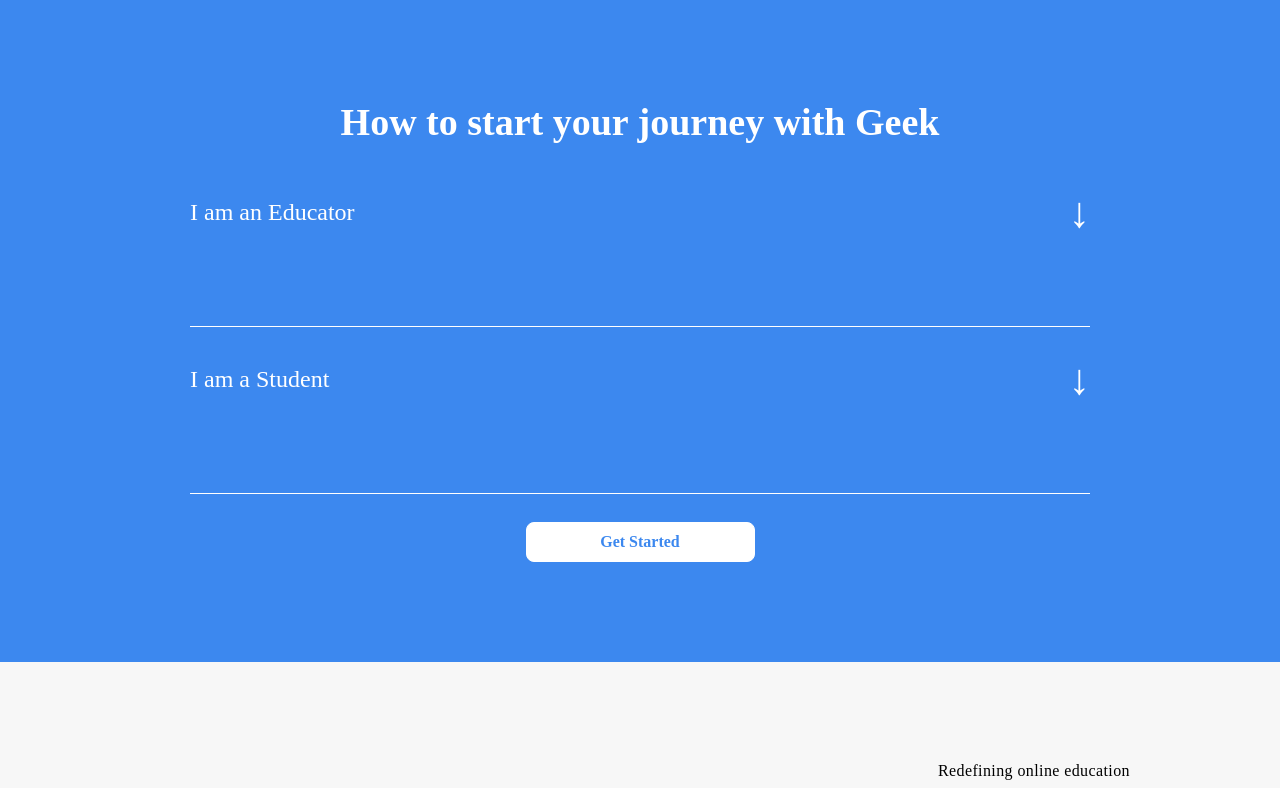
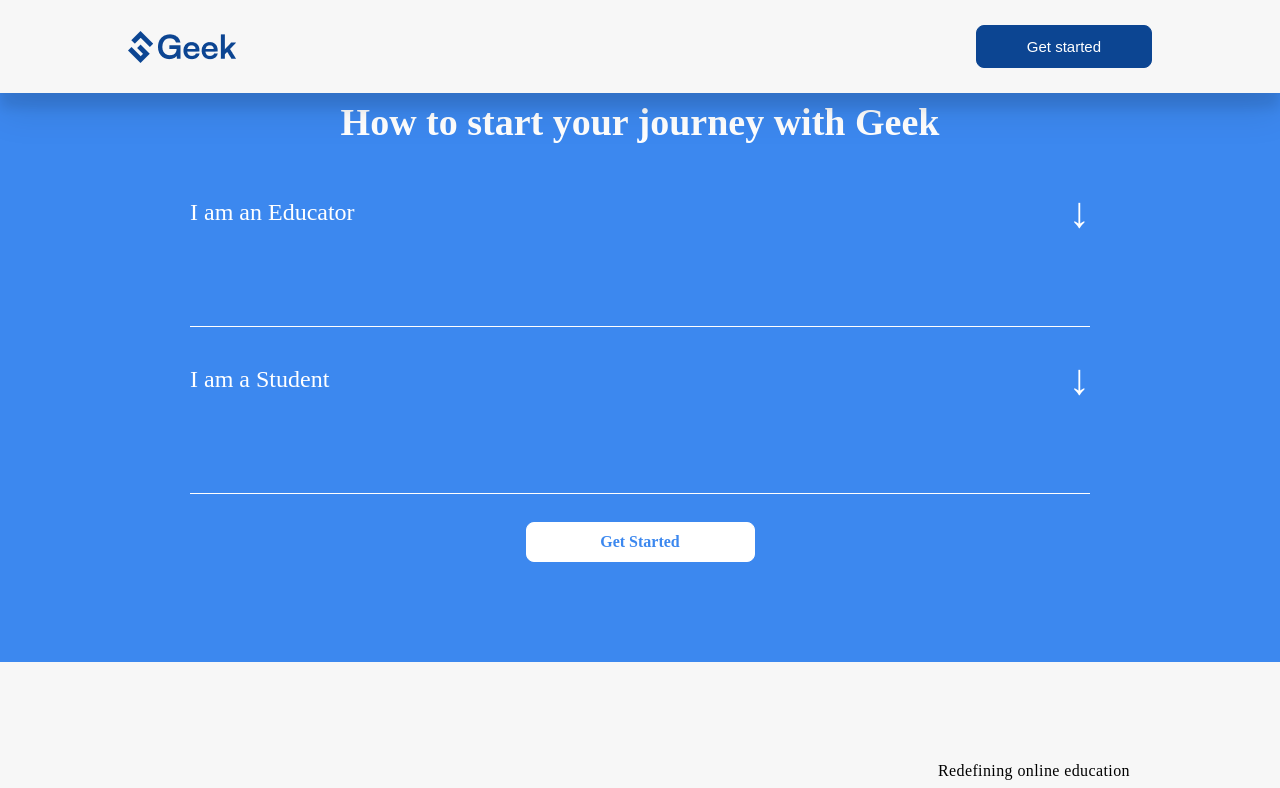
Before and after one commit to learnable-2022/LMS-YA-1-FE, a React (Vite) app: page / in a window 1280 px wide. Shown: the top 788 px of the page. Built offline with nearby package versions, Linux system fonts and the light colour scheme.

Commit message:
Navbar complet

```diff
--- /dev/null
+++ b/src/components/Button/Button.jsx
@@ -0,0 +1,18 @@
+import design from "./button.module.css";
+import PropTypes from "prop-types";
+
+const Button = ({ style, content, onClick }) => {
+  return (
+    <button style={style} className={design.Button} onClick={onClick}>
+      {content}
+    </button>
+  );
+};
+
+Button.propTypes = {
+  content: PropTypes.string.isRequired,
+  style: PropTypes.object,
+  onClick: PropTypes.func,
+};
+
+export default Button;
--- /dev/null
+++ b/src/components/Button/button.module.css
@@ -0,0 +1,17 @@
+.Button {
+  background: #0c4592;
+  border-radius: 8px;
+  color: #fff;
+  padding: 12px 50px;
+  border: 1px solid #0c4592;
+  cursor: pointer;
+  font-size: 15px;
+}
+
+
+.Button:hover {
+  color: #0c4592;
+  background: #fff;
+  border: 1px solid #0c4592;
+  transition: .4s ease;
+}
--- /dev/null
+++ b/src/components/Navbar/Navbar.jsx
@@ -0,0 +1,14 @@
+import design from "./navbar.module.css";
+import LOGO from "../../assets/geek-logo.png";
+import Button from "../Button/Button";
+
+const Navbar = () => {
+  return (
+    <div className={design.Navbar}>
+      <img src={LOGO} alt="" />
+      <Button content="Get started" />
+    </div>
+  );
+};
+
+export default Navbar;
--- /dev/null
+++ b/src/components/Navbar/navbar.module.css
@@ -0,0 +1,12 @@
+.Navbar {
+  display: flex;
+  position: fixed;
+  z-index: 999;
+  width: 100%;
+  align-items: center;
+  background: #f7f7f7;
+  padding: 25px 10vw;
+  justify-content: space-between;
+  box-shadow: rgba(0, 0, 0, 0.096) 0px 19px 38px,
+    rgba(0, 0, 0, 0.096) 0px 15px 12px;
+}
--- a/src/pages/Home.jsx
+++ b/src/pages/Home.jsx
@@ -1,12 +1,13 @@
-import UserJourney from '../components/UserJourney/UserJourney'
-import Footer from  '../components/Footer/Footer'
-
+import UserJourney from "../components/UserJourney/UserJourney";
+import Footer from "../components/Footer/Footer";
+import Navbar from "../components/Navbar/Navbar";
 
 const Home = () => {
   return (
     <div>
-      <UserJourney/>
-      <Footer/>
+      <Navbar />
+      <UserJourney />
+      <Footer />
     </div>
   );
 };
```
Also changed, not shown: 1 other file (tests, documents, lock files or other folders).
